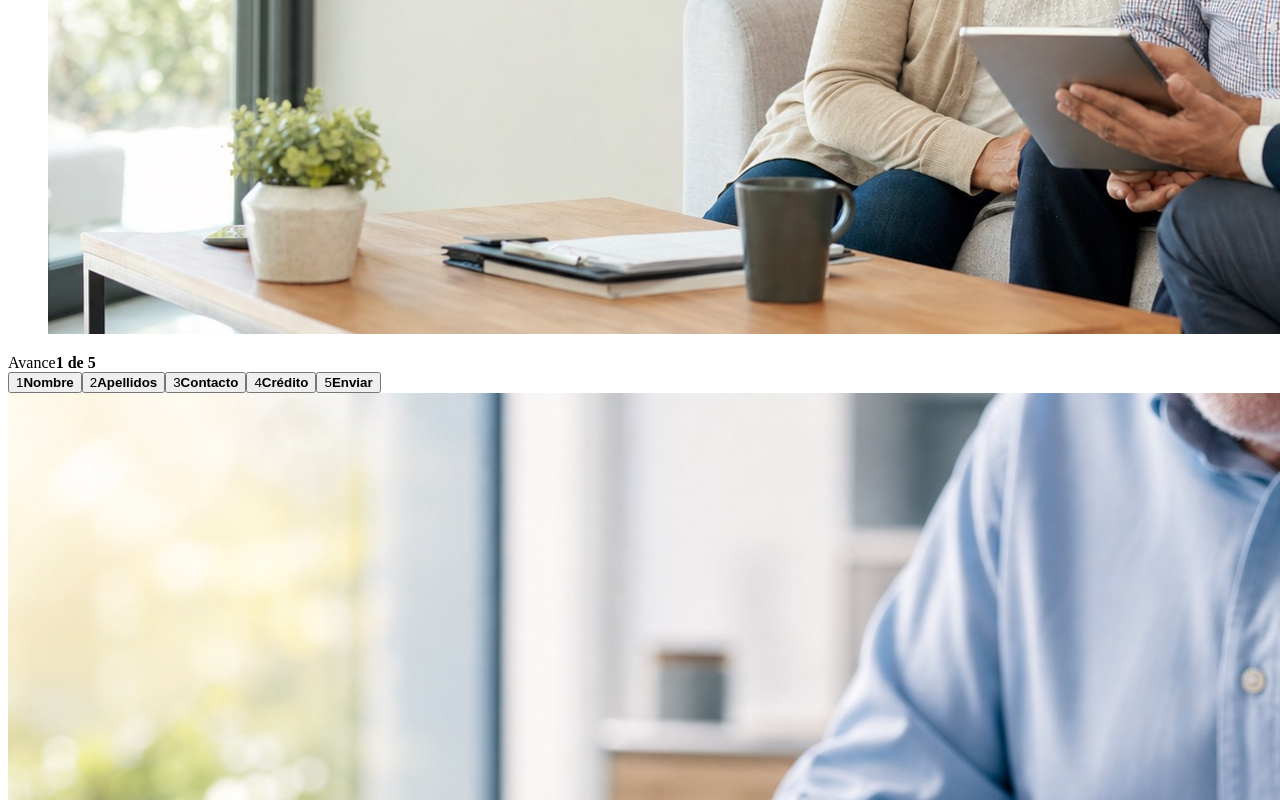
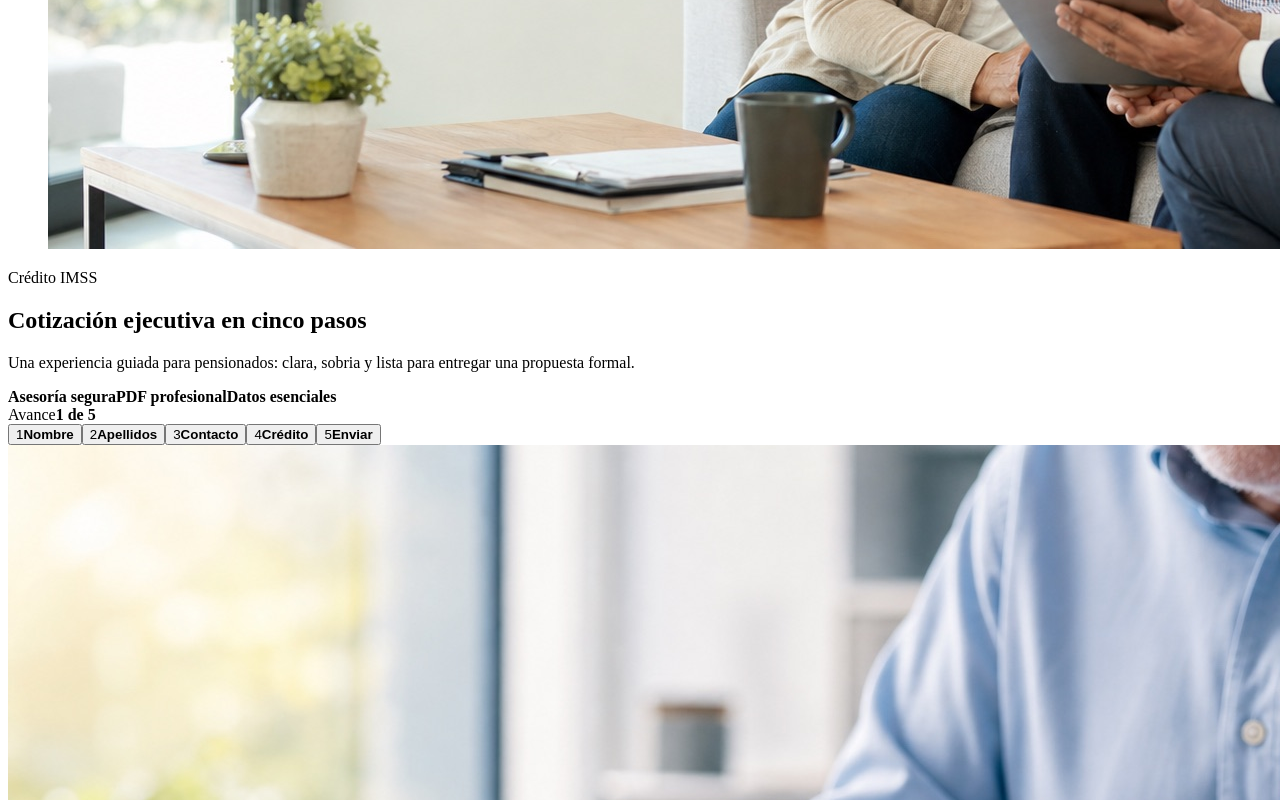
Before and after one commit to josstxr/finanza, a React (Vite) app: page / in a window 1280 px wide. Shown: the part 744-1544 px from the top of the page. Built offline with nearby package versions, Linux system fonts and the light colour scheme; the HTML template or start-up script is replaced by a standard one.

Commit message:
Modernize premium quote design

```diff
--- a/src/QuoteForm.jsx
+++ b/src/QuoteForm.jsx
@@ -330,16 +330,25 @@ export default function QuoteForm() {
   return (
     <div className="advisor-shell">
       <section className="intro-panel">
-        <div>
-          <span>Crédito IMSS</span>
-          <h2>Cotización ejecutiva en cinco pasos</h2>
-        </div>
         <figure className="trust-photo">
           <img
             src={pensionersImage}
             alt="Pensionados recibiendo asesoria financiera con tranquilidad"
           />
         </figure>
+        <div className="intro-copy">
+          <span>Crédito IMSS</span>
+          <h2>Cotización ejecutiva en cinco pasos</h2>
+          <p>
+            Una experiencia guiada para pensionados: clara, sobria y lista para entregar
+            una propuesta formal.
+          </p>
+          <div className="trust-chips">
+            <strong>Asesoría segura</strong>
+            <strong>PDF profesional</strong>
+            <strong>Datos esenciales</strong>
+          </div>
+        </div>
       </section>
 
       <div className="workflow-grid">
--- a/src/styles.css
+++ b/src/styles.css
@@ -12,9 +12,9 @@ body {
   margin: 0;
   min-height: 100vh;
   background:
-    linear-gradient(120deg, rgba(224, 242, 254, 0.88), rgba(255, 255, 255, 0.18) 42%),
-    linear-gradient(300deg, rgba(191, 219, 254, 0.72), rgba(248, 250, 252, 0.8) 46%),
-    #f8fbff;
+    radial-gradient(circle at 12% 18%, rgba(125, 211, 252, 0.32), transparent 28%),
+    radial-gradient(circle at 86% 12%, rgba(59, 130, 246, 0.18), transparent 28%),
+    linear-gradient(120deg, #f6fbff, #edf7ff 48%, #f8fbff);
 }
 
 body::before {
@@ -102,33 +102,68 @@ header h1 {
 
 .intro-panel {
   align-items: end;
+  background: #0b1f35;
   display: grid;
-  gap: 22px;
-  grid-template-columns: minmax(0, 0.85fr) minmax(320px, 0.95fr);
-  min-height: 320px;
+  min-height: 390px;
   overflow: hidden;
-  padding: 22px;
+  padding: 32px;
+  position: relative;
 }
 
 .intro-panel h2 {
-  color: #102033;
-  font-size: clamp(31px, 4.8vw, 54px);
-  line-height: 1;
+  color: #ffffff;
+  font-size: clamp(38px, 6vw, 72px);
+  line-height: 0.94;
   margin: 7px 0 0;
+  max-width: 820px;
+}
+
+.intro-copy {
   max-width: 760px;
+  position: relative;
+  z-index: 2;
+}
+
+.intro-copy > span {
+  color: #bae6fd;
+}
+
+.intro-copy p {
+  color: #dbeafe;
+  font-size: 17px;
+  margin: 16px 0 0;
+  max-width: 610px;
+}
+
+.trust-chips {
+  display: flex;
+  flex-wrap: wrap;
+  gap: 8px;
+  margin-top: 24px;
+}
+
+.trust-chips strong {
+  backdrop-filter: blur(18px);
+  -webkit-backdrop-filter: blur(18px);
+  background: rgba(255, 255, 255, 0.16);
+  border: 1px solid rgba(255, 255, 255, 0.24);
+  border-radius: 999px;
+  color: #f8fbff;
+  font-size: 13px;
+  padding: 8px 12px;
 }
 
 .trust-photo {
-  align-self: stretch;
-  border-radius: 16px;
+  inset: 0;
   margin: 0;
-  min-height: 276px;
   overflow: hidden;
-  position: relative;
+  position: absolute;
 }
 
 .trust-photo::after {
-  background: linear-gradient(90deg, rgba(255, 255, 255, 0), rgba(224, 242, 254, 0.22));
+  background:
+    linear-gradient(90deg, rgba(8, 24, 42, 0.9), rgba(8, 24, 42, 0.55) 44%, rgba(8, 24, 42, 0.1)),
+    linear-gradient(0deg, rgba(8, 24, 42, 0.58), rgba(8, 24, 42, 0.02) 58%);
   content: "";
   inset: 0;
   pointer-events: none;
@@ -139,7 +174,7 @@ header h1 {
   display: block;
   height: 100%;
   object-fit: cover;
-  object-position: center;
+  object-position: center right;
   width: 100%;
 }
 
@@ -163,7 +198,7 @@ header h1 {
   align-items: start;
   display: grid;
   gap: 16px;
-  grid-template-columns: 220px minmax(0, 1fr) minmax(360px, 470px);
+  grid-template-columns: 210px minmax(0, 1fr) minmax(360px, 470px);
 }
 
 .step-rail {
@@ -248,7 +283,7 @@ header h1 {
   display: grid;
   gap: 18px;
   min-height: 560px;
-  padding: 24px;
+  padding: 28px;
 }
 
 .panel-heading {
@@ -260,7 +295,7 @@ header h1 {
 .panel-heading strong {
   color: #102033;
   display: block;
-  font-size: 32px;
+  font-size: 38px;
   line-height: 1.05;
 }
 
@@ -297,12 +332,12 @@ label,
 input,
 select,
 textarea {
-  background: rgba(255, 255, 255, 0.8);
+  background: rgba(255, 255, 255, 0.72);
   border: 1px solid rgba(148, 163, 184, 0.3);
-  border-radius: 14px;
+  border-radius: 16px;
   color: #0f172a;
-  min-height: 58px;
-  padding: 13px 14px;
+  min-height: 62px;
+  padding: 15px 16px;
   width: 100%;
 }
 
@@ -336,7 +371,7 @@ textarea:focus {
 .term-options button {
   background: rgba(255, 255, 255, 0.68);
   border: 1px solid rgba(148, 163, 184, 0.26);
-  border-radius: 14px;
+  border-radius: 16px;
   color: #172033;
   cursor: pointer;
   font-weight: 850;
@@ -389,9 +424,9 @@ textarea:focus {
 
 .primary-action,
 .finish-panel button {
-  background: linear-gradient(180deg, #a5e4ff, #38bdf8);
+  background: linear-gradient(135deg, #e0f2fe 0%, #7dd3fc 42%, #38bdf8 100%);
   border: 1px solid rgba(2, 132, 199, 0.2);
-  border-radius: 14px;
+  border-radius: 16px;
   box-shadow:
     inset 0 1px 0 rgba(255, 255, 255, 0.6),
     0 16px 30px rgba(14, 165, 233, 0.24);
@@ -416,6 +451,8 @@ textarea:focus {
 }
 
 .quote-snapshot {
+  background: linear-gradient(145deg, rgba(15, 39, 66, 0.94), rgba(14, 54, 88, 0.82));
+  border-color: rgba(186, 230, 253, 0.2);
   display: grid;
   gap: 10px;
   grid-template-columns: 1fr;
@@ -423,14 +460,18 @@ textarea:focus {
 }
 
 .quote-snapshot div {
-  background: rgba(255, 255, 255, 0.52);
-  border: 1px solid rgba(148, 163, 184, 0.2);
+  background: rgba(255, 255, 255, 0.08);
+  border: 1px solid rgba(255, 255, 255, 0.12);
   border-radius: 14px;
   padding: 11px;
 }
 
+.quote-snapshot span {
+  color: #bae6fd;
+}
+
 .quote-snapshot strong {
-  color: #102033;
+  color: #ffffff;
   display: block;
   font-size: 19px;
   line-height: 1.15;
```
